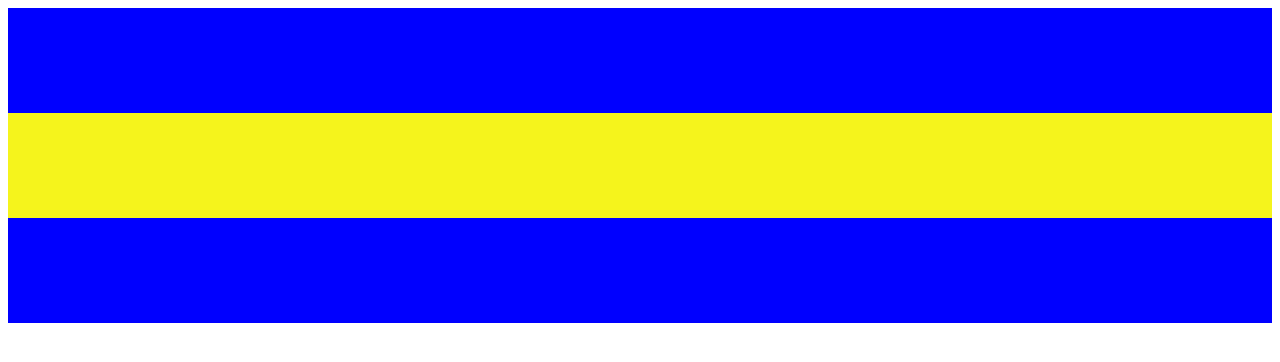
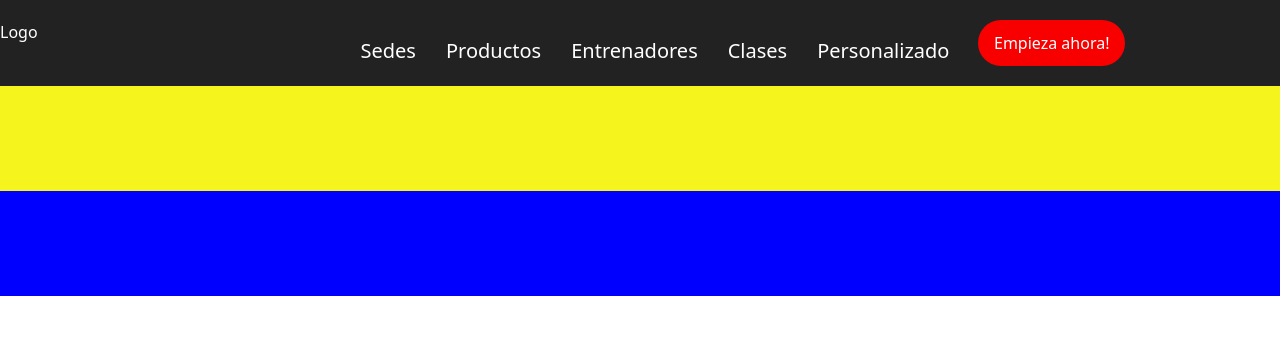
Before and after one commit to joseAL520/gymSupremacy, an Angular app: page / in a window 1280 px wide. Shown: the top 362 px of the page. Built offline with nearby package versions, Linux system fonts and the light colour scheme.

Commit message:
header of gym

```diff
--- a/src/app/app.component.html
+++ b/src/app/app.component.html
@@ -1,3 +1,4 @@
+<link href="https://cdn.jsdelivr.net/npm/bootstrap@5.3.2/dist/css/bootstrap.min.css" rel="stylesheet" integrity="sha384-T3c6CoIi6uLrA9TneNEoa7RxnatzjcDSCmG1MXxSR1GAsXEV/Dwwykc2MPK8M2HN" crossorigin="anonymous">
 <app-header></app-header>
 <app-body></app-body>
 <app-footer></app-footer>
--- a/src/app/header/header.component.css
+++ b/src/app/header/header.component.css
@@ -1,7 +1,43 @@
 
 .header-conteiner{
+    padding: 20PX 0;
+    background: #222;
+}
 
-height: 105PX;
-background: blue;
+.logo{
+    color: #fff;
+}
 
+/* Iment  of menu */
+.menu-item{
+    margin-top: 16px;
 }
+
+.menu-item ul{
+    padding: 0px;
+    margin: 0pc;
+}
+
+.menu-item ul li{
+    list-style-type: none;
+    color: #fff;
+    display: inline-block;
+    font-size: 20px;
+    margin-left: 30px;
+}
+
+.menu-item ul li:hover{
+    color: rgb(217, 255, 0);
+    cursor: pointer;
+    transition: 0.6 ease-in-out;
+}
+
+/* Boton del login */
+
+.btn-login{
+    border: 20px;
+    background: #F80000;
+    border: 10px solid #F80000;
+    border-radius: 60px;
+    color: #fff;
+}
--- a/src/app/header/header.component.html
+++ b/src/app/header/header.component.html
@@ -1,3 +1,29 @@
-<div class="header-conteiner">
-    <img src="" alt="">
-</div>
+<header>
+    <div class="header-conteiner">
+        <div class="row">
+
+            <div class="col-md-3 col-sm-3 col-3">
+                <div class="logo">
+                  Logo
+                </div>
+            </div>
+
+            <div class="col-md-6 col-sm-6 col-6 text-center">
+                <div class="menu-item">
+                    <ul>
+                        <li>Sedes</li>
+                        <li>Productos</li>
+                        <li>Entrenadores</li>
+                        <li>Clases</li>
+                        <li>Personalizado</li>
+                    </ul>
+                </div>
+            </div>
+
+            <div class="col-md-3 col-sm-6 col-3">
+                <button class="btn-login">Empieza ahora!</button>
+            </div>
+
+        </div>
+    </div>
+</header>
```
